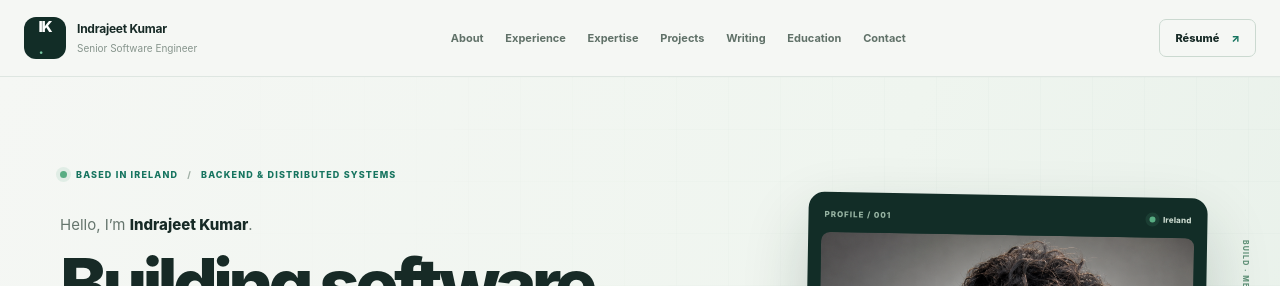
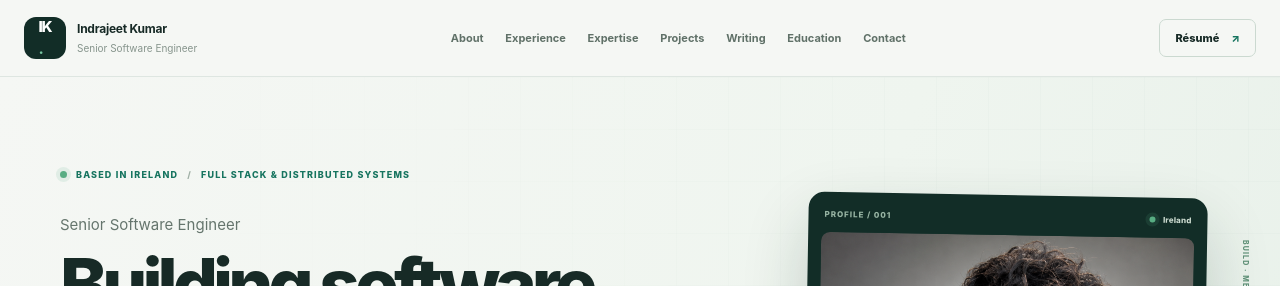
Before and after one commit to officio-indrajeet/officio-indrajeet.github.io, a React (Vite) app: page / in a window 1280 px wide. Shown: the top 286 px of the page. Built offline with nearby package versions, Linux system fonts and the light colour scheme.

Commit message:
Update hero role to Senior Software Engineer

```diff
--- a/src/components/Hero.tsx
+++ b/src/components/Hero.tsx
@@ -6,8 +6,8 @@ export default function Hero() {
       <div className="hero-grid" aria-hidden="true"></div>
       <div className="container hero-main">
         <div className="hero-copy">
-          <div className="eyebrow"><span className="status-dot"></span> Based in {userData.location} <span className="eyebrow-separator">/</span> Backend & Distributed Systems</div>
-          <p className="hero-greeting">Hello, I’m <strong>{userData.name}</strong>.</p>
+          <div className="eyebrow"><span className="status-dot"></span> Based in {userData.location} <span className="eyebrow-separator">/</span> Full Stack & Distributed Systems</div>
+          <p className="hero-greeting">Senior Software Engineer</p>
           <h1>Building software that stays <em>reliable</em> as it scales.</h1>
           <p className="hero-summary">{userData.bio}</p>
           <div className="hero-actions">
```
